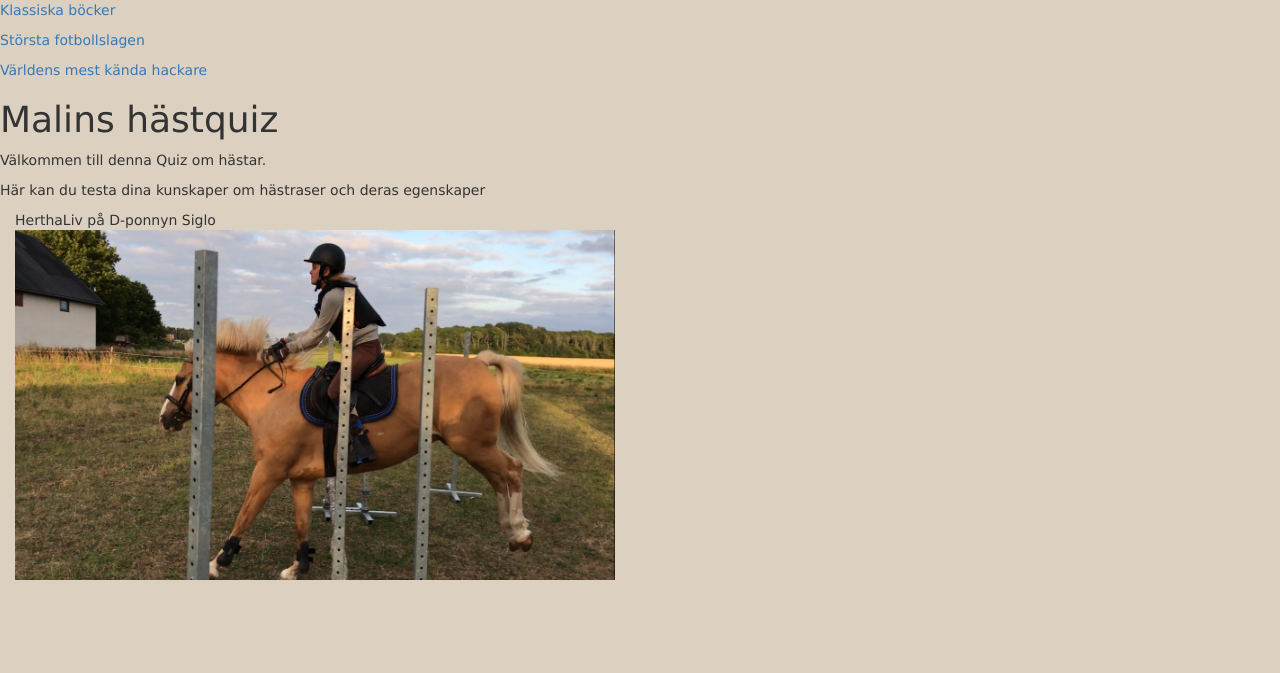
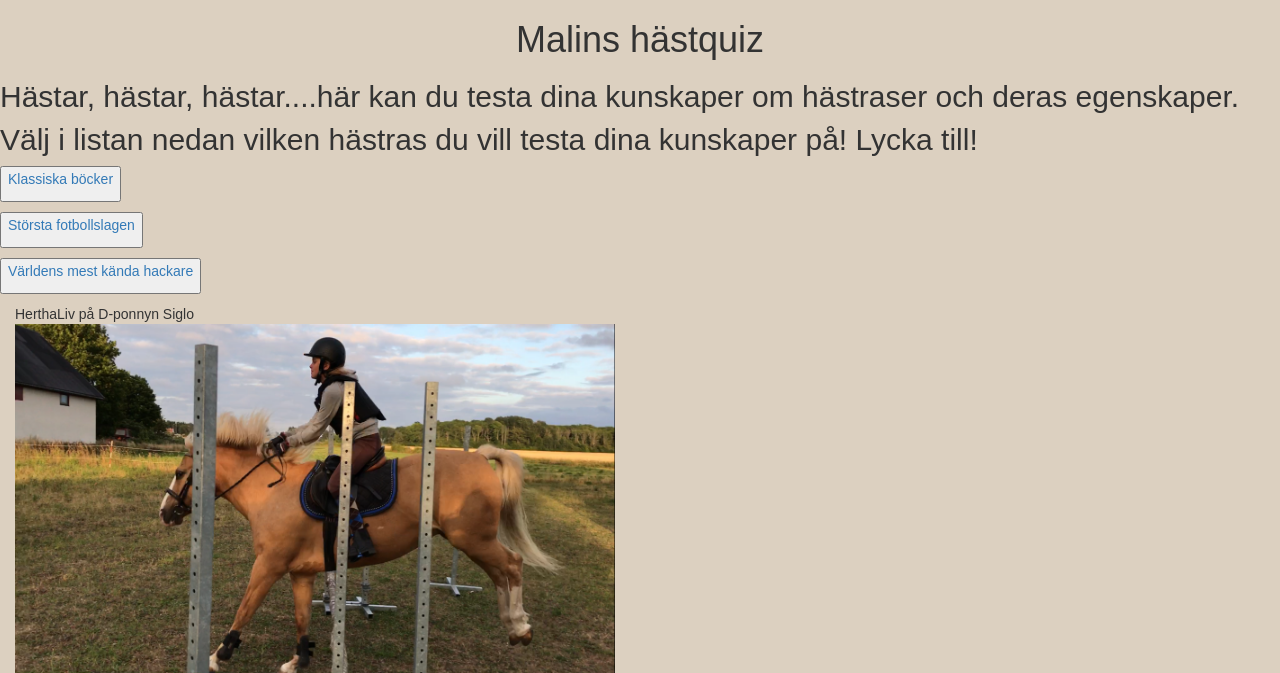
Before and after one commit to KarlbomTjejerna/quizproject, a Django app: page / in a window 1280 px wide. Shown: the top 673 px of the page. Run offline with Django 3.2, Linux system fonts and the light colour scheme; some libraries are stand-ins or nearby versions.

Commit message:
Ändring quiz

```diff
--- a/quiz/templates/question.html
+++ b/quiz/templates/question.html
@@ -43,11 +43,7 @@
 						<li> 90</li>
 					</ul>
 				 </div>
-				<div class="col-md-4">
-					<p>HerthaLiv på D-ponnyn Siglo
-					<img src="HLSigge.png" alt="Sigge och HerthaLiv" style="width:600px;height:350px;">
-					</p>
-				</div>
+
 			</div>
 		</div>
 
--- a/quiz/templates/start.html
+++ b/quiz/templates/start.html
@@ -19,17 +19,24 @@
    		   		<script src="https://ajax.googleapis.com/ajax/libs/jquery/1.12.4/jquery.min.js"></script>
    		<script src="js/bootstrap.min.js"></script>
 
+
+
+
+      <h1><center>Malins hästquiz</center></h1>
+
+		<h2>
+         <p> Hästar, hästar, hästar....här kan du testa dina kunskaper om hästraser och deras egenskaper.  </p>
+			<p> Välj i listan nedan vilken hästras du vill testa dina kunskaper på! Lycka till!</p>
+</h1>
+
 {% for quiz in quizzes %}
-    <p><a href="{% url 'quiz_page' quiz.quiz_number %}">
+    <p><button><a href="{% url 'quiz_page' quiz.quiz_number %}">
         {{ quiz.name }}
-    </a></p>
+    </a></p></button>
 {% endfor %}
 
 
-      <h1>Malins hästquiz</h1>
-		<p> Välkommen till denna Quiz om hästar. </p>
-			<p> Här kan du testa dina kunskaper om hästraser och deras egenskaper
-			</p>
+
          <div class="col-md-4">
                <p>HerthaLiv på D-ponnyn Siglo
                <img src="/static/HLSigge.png" alt="Sigge och HerthaLiv" style="width:600px;height:350px;">
--- a/static/style.css
+++ b/static/style.css
@@ -1,9 +1,10 @@
 body {
 	background-color:#DCD0C0;
 	font_size: 12px;
-	font-family: Verdana;
+	font-family:Arial;
 	max-with:600px;
 	margin:0 auto;
+
 	}
 
 
```
Also changed, not shown: quiz/templates/quiz.html (+3 -7 lines), quiz/templates/results.html (+4 -4 lines).
